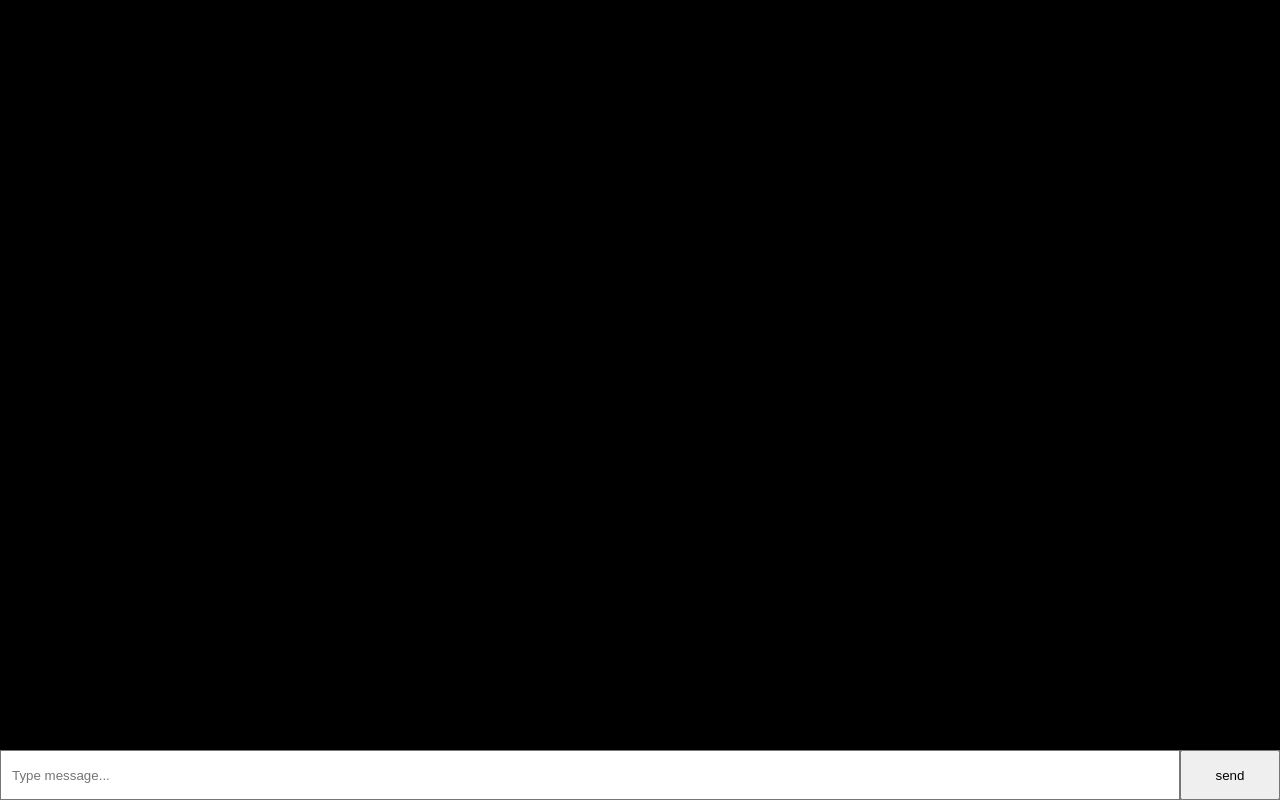
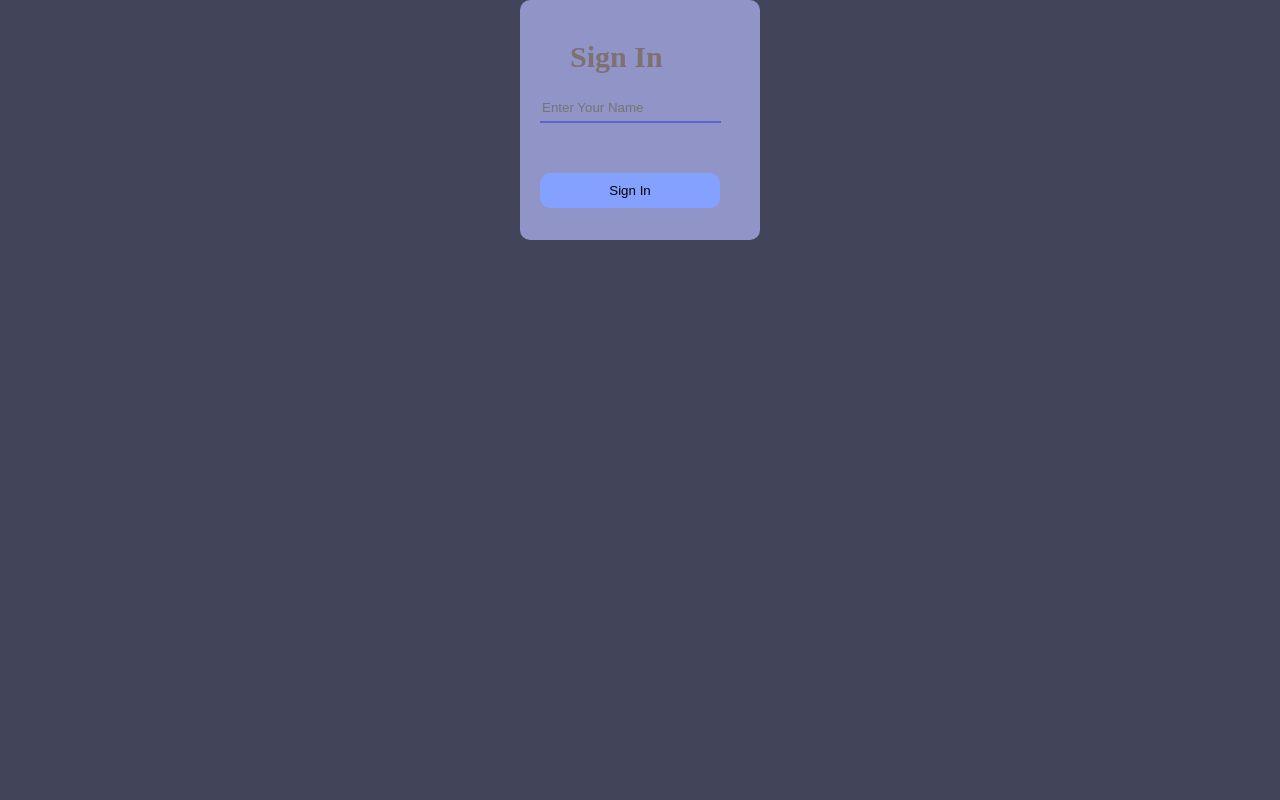
Before and after one commit to WdHeIvTiEl-13/Test-chat, a plain HTML site: page index.html in a window 1280 px wide. Drawn offline with Linux system fonts and the light colour scheme; no server answers.

Commit message:
Update style.css

```diff
--- a/style.css
+++ b/style.css
@@ -2,7 +2,7 @@ body {
     font-size: 15pt;
     margin: 0;
     padding: 0;
-    background-color: #000000;
+    background-color: #42445A;
 }
 
 #messages{
@@ -11,10 +11,11 @@ body {
   top: 0;
   width: 100%;
   height: calc(100% - 50px);
-  background-color: #000000;
+  background-color: #42445A;
   overflow-y: auto;
   padding: 10px;
   box-sizing: border-box;
+  display: none;
 }
 
 #sendMsg{
@@ -24,6 +25,7 @@ body {
   width: 100%;
   height: 50px;
   background-color: #AAAA;
+  display: none;
 }
 
 #msgTxt{
@@ -60,11 +62,18 @@ body {
 .me {
   background-color: #8C35DC;
   color: #ffff;
+  border-radius: 12px 0px 12px 12px;
+  max-width: 80%;
+  width: max-content;
+  height: max-content;
 }
 
 .notMe {
-  background-color: #3553DC;
-  color: #ffff;
+  background-color: #ffff;
+  color: #0000;
+  border-radius: 0px 12px 12px 12px;
+  width: max-content;
+  height: max-content;
 }
 
 .header {
@@ -75,3 +84,49 @@ body {
   background-color: none;
   color: #ffff;
 }
+
+.main1{
+  align-items: center;
+  justify-content: center;
+  margin: 0;
+  height: 100%;
+  width: 100%;
+  display: flex;
+}
+
+.SignIn{
+  padding: 20px;
+  border-radius: 10px;
+  width: 200px;
+  height: 200px;
+  background-color: #9094C6;
+  overflow: hidden;
+}
+
+.SignIn h2{
+  margin: 20px 30px;
+  color: #7F7171;
+}
+.SignIn input{
+  height: 25px;
+  border: none;
+  border-bottom: 2px solid #5A64D5;
+  background-color: transparent;
+  transition: border-bottom 1s;
+}
+
+.SignIn input:hover{
+  outline: none;
+  border-bottom: 2px solid #FF7474;
+
+}
+
+#submit{
+  height: 35px;
+  width: 90%;
+  margin-top: 50px;
+  border: none;
+  border-radius: 10px;
+  background-color: #84A1FF;
+
+}
```
